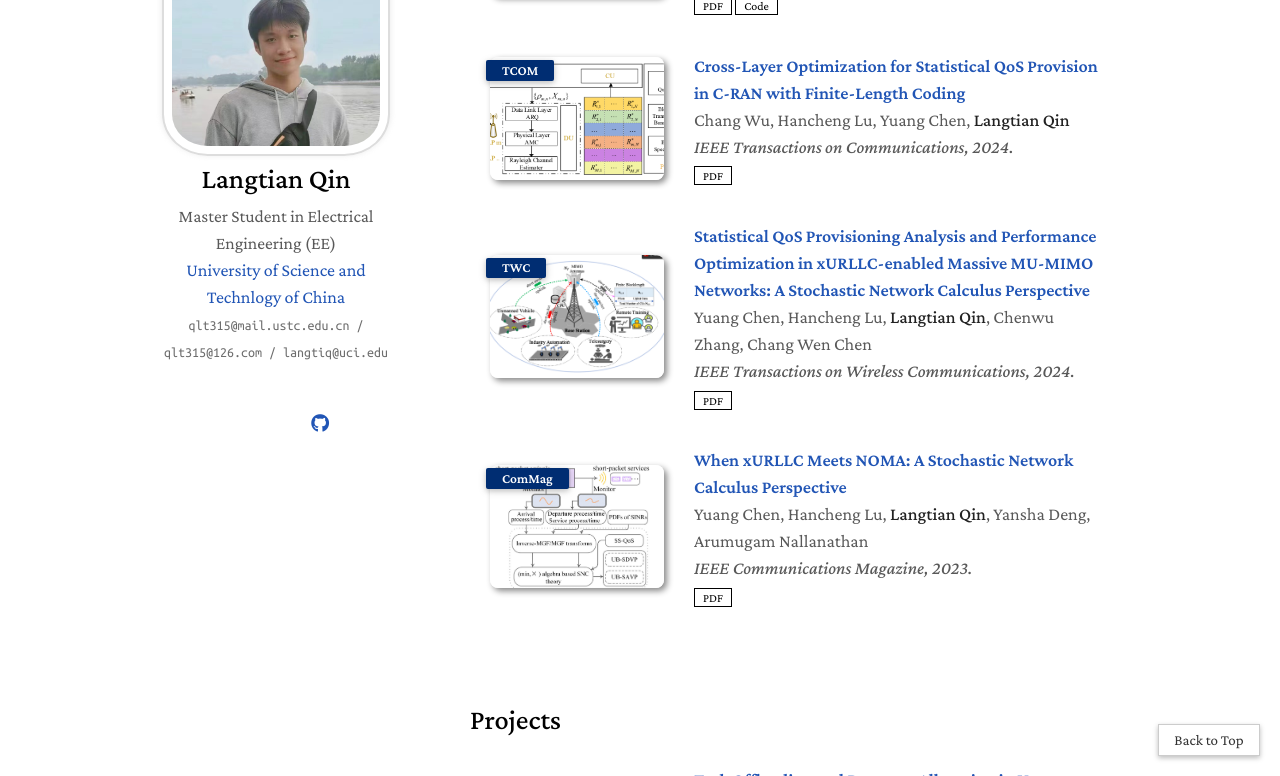
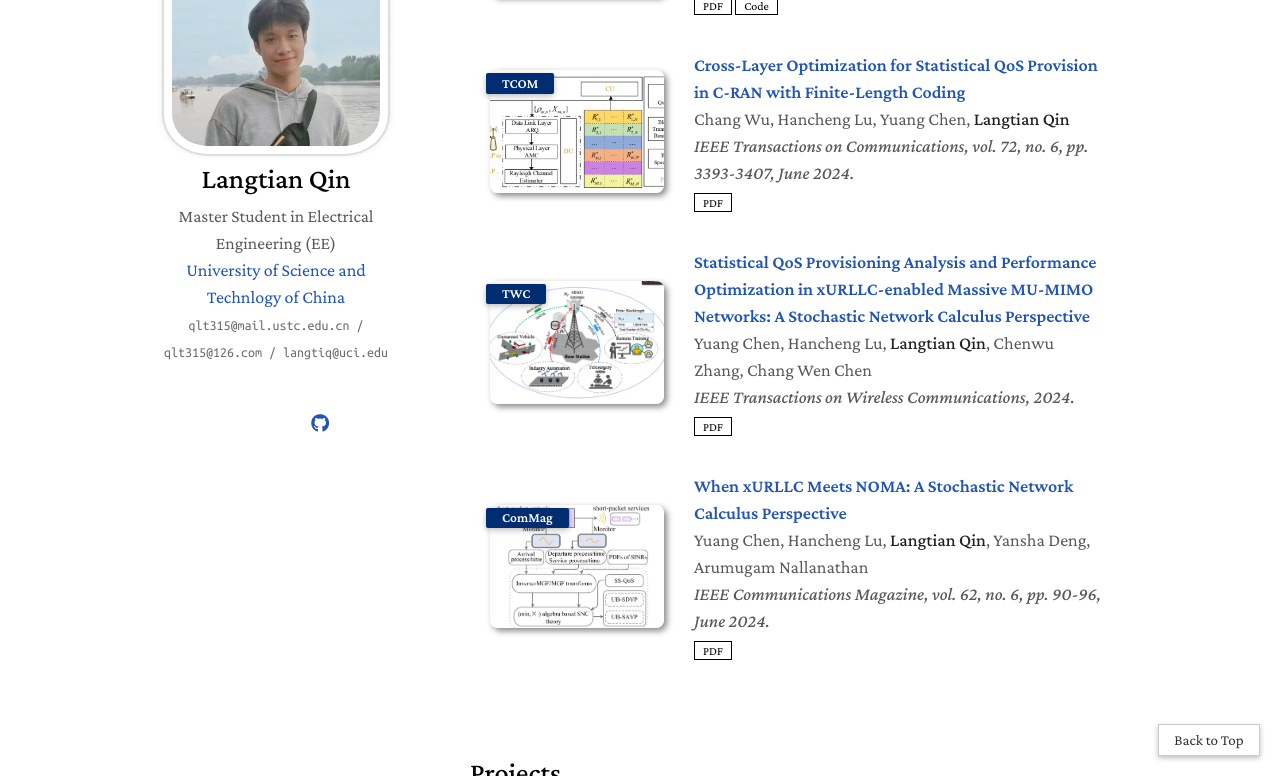
Before and after one commit to qlt315/qlt315.github.io, a Jekyll site: the page built from index.md, in a window 1280 px wide and 900 px high, scrolled down 3134 px, cut to the strip 124-900 px from the top of the window. Built offline with Jekyll 4.4.1, drawn with Linux system fonts in a browser that asks for light colours; a style sheet for code colours, icons or effects is not loaded.

Commit message:
Update publications.yml

```diff
--- a/_data/publications.yml
+++ b/_data/publications.yml
@@ -42,7 +42,7 @@ main:
   - title: Cross-Layer Optimization for Statistical QoS Provision in C-RAN with Finite-Length Coding
     authors: Chang Wu, Hancheng Lu, Yuang Chen, <strong>Langtian Qin</strong>
     conference_short: TCOM
-    conference: IEEE Transactions on Communications, 2024.
+    conference: IEEE Transactions on Communications, vol. 72, no. 6, pp. 3393-3407, June 2024.
     pdf: https://ieeexplore.ieee.org/document/10445487
     image: ./assets/img/cross_layer.jpg
 
@@ -58,7 +58,7 @@ main:
   - title: "When xURLLC Meets NOMA: A Stochastic Network Calculus Perspective"
     authors: Yuang Chen, Hancheng Lu, <strong>Langtian Qin</strong>, Yansha Deng, Arumugam Nallanathan
     conference_short: ComMag
-    conference: IEEE Communications Magazine, 2023.
+    conference: IEEE Communications Magazine, vol. 62, no. 6, pp. 90-96, June 2024.
     pdf: https://ieeexplore.ieee.org/document/10355071
     image: ./assets/img/NOMA-URLLC.jpg
 
```
